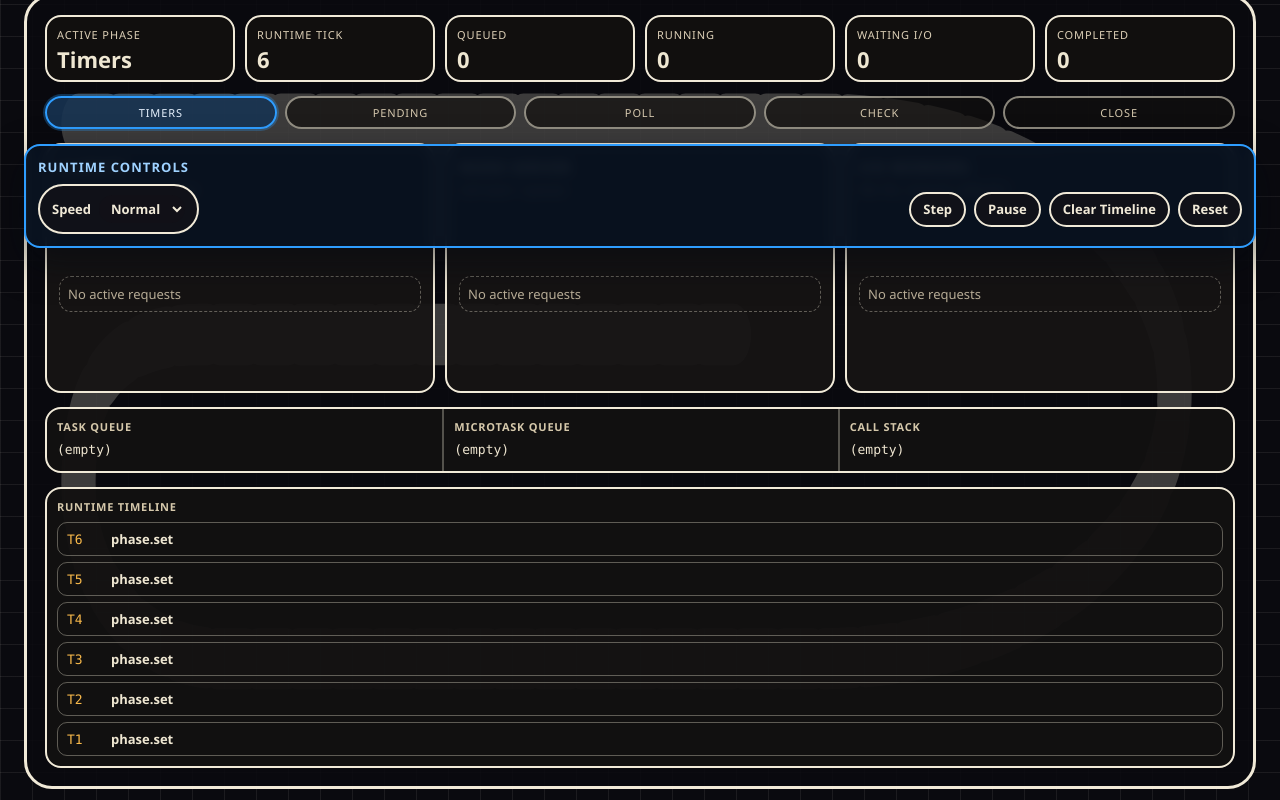
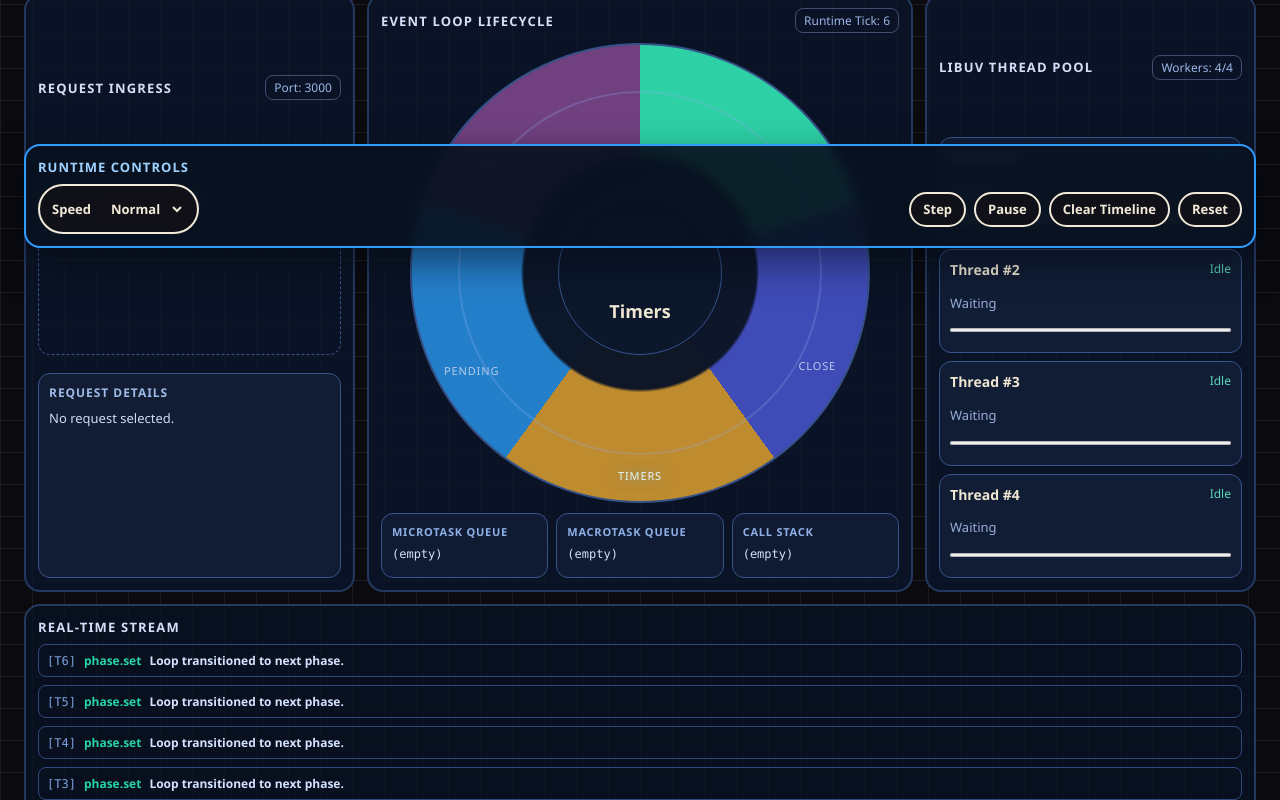
Before and after one commit to Abisola-Morohunfolu/system-playground, a React (Vite) app in the folder apps/web/: page / in a window 1280 px wide. Shown: the part 540-1340 px from the top of the page. Built offline with nearby package versions, Linux system fonts and the light colour scheme.

Commit message:
updated UI

```diff
--- a/apps/web/src/components/node/NodeEventLoopBoard.tsx
+++ b/apps/web/src/components/node/NodeEventLoopBoard.tsx
@@ -1,169 +1,251 @@
+import { CSSProperties } from 'react';
 import { NodeEventLoopSnapshot, RequestFlowItem } from '../../lib/node-event-loop-controller';
 
 interface NodeEventLoopBoardProps {
   snapshot: NodeEventLoopSnapshot;
 }
 
-const statusLabel: Record<RequestFlowItem['status'], string> = {
-  queued: 'Queued',
-  running: 'Running',
-  'waiting-io': 'Waiting I/O',
-  completed: 'Done',
-};
+type LoopPhase = 'timers' | 'pending' | 'poll' | 'check' | 'close';
 
-const phaseLabel: Record<NodeEventLoopSnapshot['state']['activePhase'], string> = {
+const PHASES: LoopPhase[] = ['timers', 'pending', 'poll', 'check', 'close'];
+
+const phaseLabel: Record<LoopPhase, string> = {
   timers: 'Timers',
   pending: 'Pending',
   poll: 'Poll',
   check: 'Check',
   close: 'Close',
-  idle: 'Idle',
 };
 
-const laneForRequest = (request: RequestFlowItem): 'client' | 'server' | 'io' => {
-  if (request.status === 'queued') {
-    return 'client';
+const requestStatusLabel: Record<RequestFlowItem['status'], string> = {
+  queued: 'Queued',
+  running: 'Processing',
+  'waiting-io': 'Waiting I/O',
+  completed: 'Completed',
+};
+
+const methodForRequest = (request: RequestFlowItem): 'GET' | 'POST' => {
+  return request.kind === 'cpu' ? 'GET' : 'POST';
+};
+
+const endpointForRequest = (request: RequestFlowItem): string => {
+  if (request.profileId === 'db-lookup') {
+    return '/api/v1/users';
   }
 
-  if (request.status === 'waiting-io') {
-    return 'io';
+  if (request.profileId === 'composite-flow') {
+    return '/api/v1/composite';
   }
 
-  return 'server';
+  return '/api/v1/hash';
 };
 
-const requestsByLane = (requests: RequestFlowItem[]): Record<'client' | 'server' | 'io', RequestFlowItem[]> => {
-  const initialLanes: Record<'client' | 'server' | 'io', RequestFlowItem[]> = {
-    client: [],
-    server: [],
-    io: [],
+const logLevelForAction = (actionType: string): 'info' | 'debug' | 'event' => {
+  if (actionType.includes('io.')) {
+    return 'event';
+  }
+
+  if (actionType.includes('dequeue') || actionType.includes('pop')) {
+    return 'debug';
+  }
+
+  return 'info';
 };
 
-  return requests.reduce(
-    (lanes, request) => {
-      lanes[laneForRequest(request)].push(request);
-      return lanes;
-    },
-    initialLanes,
-  );
+const toStreamMessage = (actionType: string): string => {
+  switch (actionType) {
+    case 'request.received':
+      return 'Incoming request accepted by ingress.';
+    case 'task.dequeue':
+      return 'Moved macrotask into call stack.';
+    case 'microtask.dequeue':
+      return 'Flushed microtask into call stack.';
+    case 'callstack.pop':
+      return 'Completed active stack frame.';
+    case 'io.completed':
+      return 'Libuv worker completed async operation.';
+    case 'phase.set':
+      return 'Loop transitioned to next phase.';
+    default:
+      return actionType;
+  }
 };
 
-const Lane = ({
-  title,
-  subtitle,
-  requests,
-}: {
-  title: string;
-  subtitle: string;
-  requests: RequestFlowItem[];
-}): JSX.Element => {
+export const NodeEventLoopBoard = ({ snapshot }: NodeEventLoopBoardProps): JSX.Element => {
+  const ingress = [...snapshot.requests].reverse().slice(0, 4);
+  const selectedRequest =
+    snapshot.requests.find((request) => request.status === 'running') ??
+    snapshot.requests.find((request) => request.status === 'waiting-io') ??
+    ingress[0];
+
+  const activePhase = snapshot.state.activePhase === 'idle' ? 'timers' : snapshot.state.activePhase;
+  const activePhaseIndex = PHASES.indexOf(activePhase as LoopPhase);
+
+  const ioRequests = snapshot.requests.filter(
+    (request) => request.kind === 'io' && request.status !== 'completed',
+  );
+  const threads = Array.from({ length: 4 }, (_, index) => {
+    const request = ioRequests[index];
+
+    if (!request) {
+      return {
+        id: index + 1,
+        status: 'Idle',
+        detail: 'Waiting',
+        progress: 0,
+      };
+    }
+
+    const progress =
+      request.status === 'queued'
+        ? 8
+        : Math.min(94, 20 + (snapshot.runtimeTick - request.createdTick + 1) * 12);
+
+    return {
+      id: index + 1,
+      status:
+        request.status === 'waiting-io'
+          ? 'Busy: DB Query'
+          : request.status === 'running'
+            ? 'Busy: Callback'
+            : 'Queued',
+      detail: request.currentOperationLabel ?? (request.status === 'queued' ? 'Waiting slot' : 'Processing'),
+      progress,
+    };
+  });
+
+  const streamEvents = snapshot.history.slice(-10).reverse();
+
   return (
-    <div className="flow-lane">
-      <div className="flow-lane-head">
-        <h3>{title}</h3>
-        <small>{subtitle}</small>
+    <section className="nexus-board" aria-label="Node event loop control board">
+      <div className="nexus-main-grid">
+        <section className="nexus-panel ingress-panel">
+          <header>
+            <h3>Request Ingress</h3>
+            <span>Port: 3000</span>
+          </header>
+          <ul className="ingress-list">
+            {ingress.length === 0 ? <li className="ghost-item">No inbound requests</li> : null}
+            {ingress.map((request) => (
+              <li key={request.id} className={`ingress-item ${request.kind}`}>
+                <small>{methodForRequest(request)}</small>
+                <strong>{endpointForRequest(request)}</strong>
+                <div>
+                  <span>{request.id}</span>
+                  <span>{requestStatusLabel[request.status]}</span>
                 </div>
-      <ul>
-        {requests.length === 0 ? <li className="lane-empty">No active requests</li> : null}
-        {requests.map((request) => (
-          <li key={request.id} className={`request-token ${request.kind} ${request.status}`}>
-            <span>{request.label}</span>
-            <small>{request.currentOperationLabel ?? 'Waiting slot'}</small>
-            <strong>{statusLabel[request.status]}</strong>
               </li>
             ))}
           </ul>
+
+          <div className="request-detail">
+            <h4>Request Details</h4>
+            {selectedRequest ? (
+              <>
+                <p>
+                  <strong>ID:</strong> {selectedRequest.id}
+                </p>
+                <p>
+                  <strong>Operation:</strong> {selectedRequest.currentOperationLabel ?? 'Queued'}
+                </p>
+                <p>
+                  <strong>Status:</strong> {requestStatusLabel[selectedRequest.status]}
+                </p>
+              </>
+            ) : (
+              <p>No request selected.</p>
+            )}
           </div>
-  );
-};
+        </section>
 
-export const NodeEventLoopBoard = ({ snapshot }: NodeEventLoopBoardProps): JSX.Element => {
-  const lanes = requestsByLane(snapshot.requests);
-  const events = snapshot.history.slice(-6).reverse();
+        <section className="nexus-panel lifecycle-panel">
+          <header>
+            <h3>Event Loop Lifecycle</h3>
+            <span>Runtime Tick: {snapshot.runtimeTick}</span>
+          </header>
 
-  return (
-    <section className="node-flow-board" aria-label="Node event loop flow board">
-      <div className="loop-rail" aria-hidden="true">
-        <svg viewBox="0 0 1000 360" preserveAspectRatio="none" role="img">
-          <path d="M42 58 C 312 58, 312 58, 642 58 C 822 58, 936 112, 936 180 C 936 248, 822 302, 642 302 L 160 302 C 88 302, 42 266, 42 222 C 42 176, 72 154, 140 154 L 580 154" />
-        </svg>
+          <div
+            className="lifecycle-ring"
+            style={{ '--phase-index': String(Math.max(0, activePhaseIndex)) } as CSSProperties}
+          >
+            <div className="ring-center">
+              <small>Active Phase</small>
+              <strong>{phaseLabel[activePhase as LoopPhase]}</strong>
             </div>
-
-      <div className="flow-metrics">
-        <div>
-          <span>Active Phase</span>
-          <strong>{phaseLabel[snapshot.state.activePhase]}</strong>
-        </div>
-        <div>
-          <span>Runtime Tick</span>
-          <strong>{snapshot.runtimeTick}</strong>
-        </div>
-        <div>
-          <span>Queued</span>
-          <strong>{snapshot.metrics.queued}</strong>
-        </div>
-        <div>
-          <span>Running</span>
-          <strong>{snapshot.metrics.running}</strong>
-        </div>
-        <div>
-          <span>Waiting I/O</span>
-          <strong>{snapshot.metrics.waitingIo}</strong>
-        </div>
-        <div>
-          <span>Completed</span>
-          <strong>{snapshot.metrics.completed}</strong>
-        </div>
-      </div>
-
-      <div className="phase-strip" aria-label="Event loop phase strip">
-        {(['timers', 'pending', 'poll', 'check', 'close'] as const).map((phase) => (
+            {PHASES.map((phase) => (
               <span
                 key={phase}
-            className={snapshot.state.activePhase === phase ? 'phase-node active' : 'phase-node'}
+                className={phase === activePhase ? 'phase-label active' : 'phase-label'}
+                data-phase={phase}
               >
                 {phaseLabel[phase]}
               </span>
             ))}
           </div>
 
-      <div className="flow-lanes">
-        <Lane title="Clients" subtitle="Incoming HTTP requests" requests={lanes.client} />
-        <Lane title="Node Server" subtitle="Call stack + queues" requests={lanes.server} />
-        <Lane title="I/O Workers" subtitle="DB, file, network callbacks" requests={lanes.io} />
-      </div>
-
-      <div className="queue-strip" aria-label="Queue snapshot">
-        <article>
-          <h4>Task Queue</h4>
-          <p>{snapshot.state.taskQueue.length > 0 ? snapshot.state.taskQueue.join(', ') : '(empty)'}</p>
-        </article>
+          <div className="queue-row">
             <article>
               <h4>Microtask Queue</h4>
               <p>
                 {snapshot.state.microtaskQueue.length > 0
-              ? snapshot.state.microtaskQueue.join(', ')
+                  ? snapshot.state.microtaskQueue.slice(0, 3).join(', ')
+                  : '(empty)'}
+              </p>
+            </article>
+            <article>
+              <h4>Macrotask Queue</h4>
+              <p>
+                {snapshot.state.taskQueue.length > 0
+                  ? snapshot.state.taskQueue.slice(0, 3).join(', ')
                   : '(empty)'}
               </p>
             </article>
             <article>
               <h4>Call Stack</h4>
-          <p>{snapshot.state.callStack.length > 0 ? snapshot.state.callStack.join(', ') : '(empty)'}</p>
+              <p>
+                {snapshot.state.callStack.length > 0
+                  ? snapshot.state.callStack.slice(0, 3).join(', ')
+                  : '(empty)'}
+              </p>
             </article>
           </div>
+        </section>
 
-      <div className="event-ticker" aria-label="Runtime event timeline">
-        <h4>Runtime Timeline</h4>
-        <ol>
-          {events.length === 0 ? <li>(no events yet)</li> : null}
-          {events.map((event) => (
-            <li key={`${event.tick}-${event.timestamp}`}>
-              <span>T{event.tick}</span>
-              <strong>{event.actionType}</strong>
+        <section className="nexus-panel thread-panel">
+          <header>
+            <h3>Libuv Thread Pool</h3>
+            <span>Workers: 4/4</span>
+          </header>
+          <ul className="thread-list">
+            {threads.map((thread) => (
+              <li key={thread.id}>
+                <div>
+                  <strong>Thread #{thread.id}</strong>
+                  <span>{thread.status}</span>
+                </div>
+                <p>{thread.detail}</p>
+                <progress value={thread.progress} max={100} />
               </li>
             ))}
-        </ol>
+          </ul>
+        </section>
       </div>
+
+      <section className="stream-panel" aria-label="Real-time stream">
+        <header>
+          <h3>Real-Time Stream</h3>
+        </header>
+        <ul>
+          {streamEvents.length === 0 ? <li>(no events yet)</li> : null}
+          {streamEvents.map((event) => (
+            <li key={`${event.tick}-${event.timestamp}`}>
+              <span>[T{event.tick}]</span>
+              <em className={logLevelForAction(event.actionType)}>{event.actionType}</em>
+              <strong>{toStreamMessage(event.actionType)}</strong>
+            </li>
+          ))}
+        </ul>
+      </section>
     </section>
   );
 };
--- a/apps/web/src/styles.css
+++ b/apps/web/src/styles.css
@@ -222,6 +222,331 @@ select {
   align-items: center;
   justify-content: space-between;
   gap: 10px;
+}
+
+.nexus-board {
+  display: grid;
+  gap: 12px;
+}
+
+.nexus-main-grid {
+  display: grid;
+  gap: 12px;
+  grid-template-columns: 1fr 1.65fr 1fr;
+}
+
+.nexus-panel {
+  border: 2px solid #25395f;
+  border-radius: 16px;
+  background: rgba(10, 22, 45, 0.74);
+  padding: 12px;
+  display: grid;
+  gap: 10px;
+}
+
+.nexus-panel > header {
+  display: flex;
+  justify-content: space-between;
+  align-items: center;
+}
+
+.nexus-panel h3 {
+  margin: 0;
+  text-transform: uppercase;
+  font-size: 13px;
+  letter-spacing: 0.09em;
+  color: #d3def8;
+}
+
+.nexus-panel > header span {
+  border: 1px solid rgba(157, 189, 245, 0.35);
+  border-radius: 8px;
+  padding: 3px 8px;
+  font-size: 12px;
+  color: #9bb5e7;
+}
+
+.ingress-list,
+.thread-list,
+.stream-panel ul {
+  list-style: none;
+  margin: 0;
+  padding: 0;
+  display: grid;
+  gap: 8px;
+}
+
+.ingress-item {
+  border: 1px solid #33548c;
+  border-left: 4px solid #2bbcff;
+  border-radius: 12px;
+  padding: 9px 10px;
+  display: grid;
+  gap: 6px;
+  background: rgba(26, 39, 68, 0.72);
+}
+
+.ingress-item.io {
+  border-left-color: #f3b934;
+}
+
+.ingress-item small {
+  width: fit-content;
+  padding: 2px 6px;
+  border-radius: 6px;
+  background: rgba(39, 194, 255, 0.18);
+  color: #4ed2ff;
+  font-size: 11px;
+  font-weight: 700;
+}
+
+.ingress-item.io small {
+  background: rgba(243, 185, 52, 0.16);
+  color: #f0c66d;
+}
+
+.ingress-item strong {
+  font-size: 27px;
+}
+
+.ingress-item div {
+  display: flex;
+  justify-content: space-between;
+  color: #93a7cf;
+  font-size: 12px;
+}
+
+.ghost-item {
+  border: 1px dashed #38558d;
+  border-radius: 12px;
+  padding: 10px;
+  color: #7f96c2;
+}
+
+.request-detail {
+  margin-top: 8px;
+  border: 1px solid #39568a;
+  border-radius: 12px;
+  background: rgba(20, 32, 56, 0.75);
+  padding: 10px;
+}
+
+.request-detail h4 {
+  margin: 0 0 8px;
+  text-transform: uppercase;
+  color: #9fbae7;
+  font-size: 12px;
+  letter-spacing: 0.08em;
+}
+
+.request-detail p {
+  margin: 0 0 6px;
+  font-size: 13px;
+  color: #cfdbf7;
+}
+
+.lifecycle-ring {
+  width: min(460px, 100%);
+  aspect-ratio: 1 / 1;
+  margin: 0 auto;
+  border-radius: 50%;
+  position: relative;
+  background:
+    radial-gradient(circle at center, rgba(12, 21, 39, 0.98) 36%, transparent 37%),
+    conic-gradient(
+      #2ed0a6 0deg 72deg,
+      #3f4bb6 72deg 144deg,
+      #be8b2f 144deg 216deg,
+      #247fca 216deg 288deg,
+      #70407f 288deg 360deg
+    );
+  border: 2px solid #355188;
+}
+
+.lifecycle-ring::after {
+  content: '';
+  position: absolute;
+  inset: 10%;
+  border-radius: 50%;
+  border: 2px solid rgba(142, 176, 237, 0.25);
+}
+
+.ring-center {
+  position: absolute;
+  inset: 32%;
+  border-radius: 50%;
+  border: 1px solid #35548e;
+  background: rgba(12, 23, 45, 0.92);
+  display: grid;
+  place-items: center;
+  text-align: center;
+}
+
+.ring-center small {
+  text-transform: uppercase;
+  letter-spacing: 0.09em;
+  color: #88a8dc;
+  font-size: 10px;
+}
+
+.ring-center strong {
+  font-size: 18px;
+}
+
+.phase-label {
+  position: absolute;
+  font-size: 11px;
+  text-transform: uppercase;
+  letter-spacing: 0.08em;
+  color: #b8caeb;
+}
+
+.phase-label.active {
+  color: #e5f6ff;
+  text-shadow: 0 0 14px rgba(89, 195, 255, 0.6);
+}
+
+.phase-label[data-phase='timers'] {
+  left: 50%;
+  bottom: 4%;
+  transform: translateX(-50%);
+}
+
+.phase-label[data-phase='pending'] {
+  left: 7%;
+  bottom: 27%;
+}
+
+.phase-label[data-phase='poll'] {
+  left: 14%;
+  top: 24%;
+}
+
+.phase-label[data-phase='check'] {
+  right: 16%;
+  top: 23%;
+}
+
+.phase-label[data-phase='close'] {
+  right: 7%;
+  bottom: 28%;
+}
+
+.queue-row {
+  display: grid;
+  grid-template-columns: repeat(3, minmax(0, 1fr));
+  gap: 8px;
+}
+
+.queue-row article {
+  border: 1px solid #36558c;
+  border-radius: 12px;
+  padding: 10px;
+  background: rgba(19, 31, 58, 0.7);
+}
+
+.queue-row h4 {
+  margin: 0;
+  text-transform: uppercase;
+  letter-spacing: 0.07em;
+  color: #8eb0e6;
+  font-size: 11px;
+}
+
+.queue-row p {
+  margin: 8px 0 0;
+  min-height: 20px;
+  color: #d4e0fb;
+  font-family: ui-monospace, SFMono-Regular, Menlo, Consolas, monospace;
+  font-size: 12px;
+}
+
+.thread-list li {
+  border: 1px solid #36558a;
+  border-radius: 12px;
+  padding: 10px;
+  display: grid;
+  gap: 7px;
+  background: rgba(20, 34, 60, 0.72);
+}
+
+.thread-list li > div {
+  display: flex;
+  justify-content: space-between;
+  gap: 10px;
+}
+
+.thread-list li > div strong {
+  font-size: 14px;
+}
+
+.thread-list li > div span {
+  color: #5cd7b9;
+  font-size: 12px;
+}
+
+.thread-list p {
+  margin: 0;
+  color: #97abd3;
+  font-size: 13px;
+}
+
+.thread-list progress {
+  width: 100%;
+  height: 8px;
+}
+
+.stream-panel {
+  border: 2px solid #25395f;
+  border-radius: 16px;
+  background: rgba(8, 18, 36, 0.8);
+  padding: 12px;
+  display: grid;
+  gap: 8px;
+}
+
+.stream-panel h3 {
+  margin: 0;
+  text-transform: uppercase;
+  font-size: 13px;
+  letter-spacing: 0.09em;
+  color: #d3def8;
+}
+
+.stream-panel li {
+  border: 1px solid #2e4a7d;
+  border-radius: 8px;
+  padding: 7px 8px;
+  display: flex;
+  gap: 8px;
+  align-items: center;
+  font-size: 12px;
+}
+
+.stream-panel li span {
+  color: #7ea2dd;
+  font-family: ui-monospace, SFMono-Regular, Menlo, Consolas, monospace;
+}
+
+.stream-panel li em {
+  font-style: normal;
+  font-weight: 700;
+}
+
+.stream-panel li em.info {
+  color: #26d4a7;
+}
+
+.stream-panel li em.debug {
+  color: #4dbbff;
+}
+
+.stream-panel li em.event {
+  color: #ffc55c;
+}
+
+.stream-panel li strong {
+  color: #d4e2ff;
 }
 
 .node-flow-board {
@@ -507,6 +832,18 @@ select {
     grid-template-columns: repeat(3, minmax(0, 1fr));
   }
 
+  .nexus-main-grid {
+    grid-template-columns: 1fr;
+  }
+
+  .lifecycle-ring {
+    width: min(340px, 100%);
+  }
+
+  .queue-row {
+    grid-template-columns: 1fr;
+  }
+
   .phase-strip {
     grid-template-columns: repeat(2, minmax(0, 1fr));
   }
```
Also changed, not shown: 1 other file (tests, documents, lock files or other folders). Lines whose indentation alone changed are shown as unchanged.
